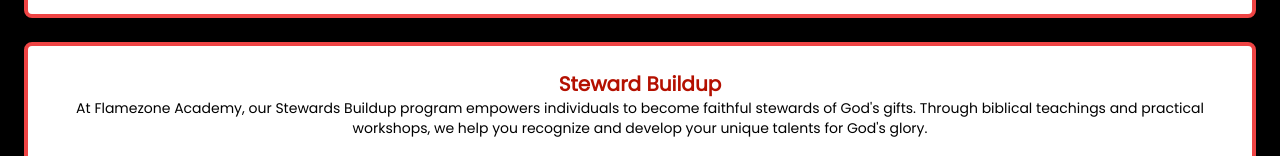
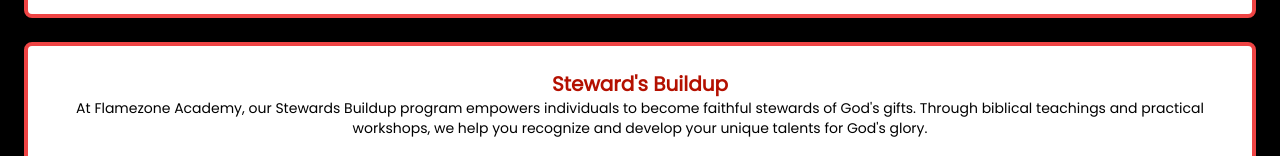
Before and after one commit to Festivemena/hof, a Next.js app: page /flamezone in a window 1280 px wide. Shown: the part 278-434 px from the top of the page. Built offline with nearby package versions, Linux system fonts and the light colour scheme.

Commit message:
Update page.js

```diff
--- a/src/app/flamezone/page.js
+++ b/src/app/flamezone/page.js
@@ -23,7 +23,7 @@
       description: `At Flamezone Academy, our Ministry Buildup program equips and trains individuals for impactful ministry work. Through in-depth biblical teachings and practical workshops, we prepare you to effectively serve and lead in God's kingdom.`,
     },
     {
-      name: "Steward Buildup",
+      name: "Steward's Buildup",
       description: `At Flamezone Academy, our Stewards Buildup program empowers individuals to become faithful stewards of God's gifts. Through biblical teachings and practical workshops, we help you recognize and develop your unique talents for God's glory.`,
     },
     {
```
